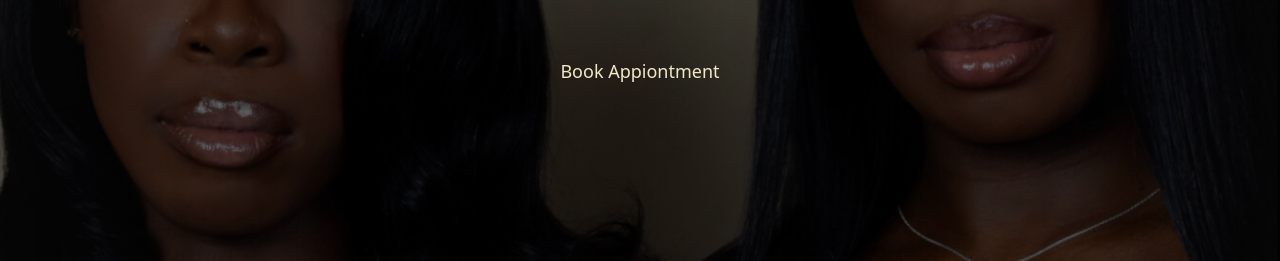
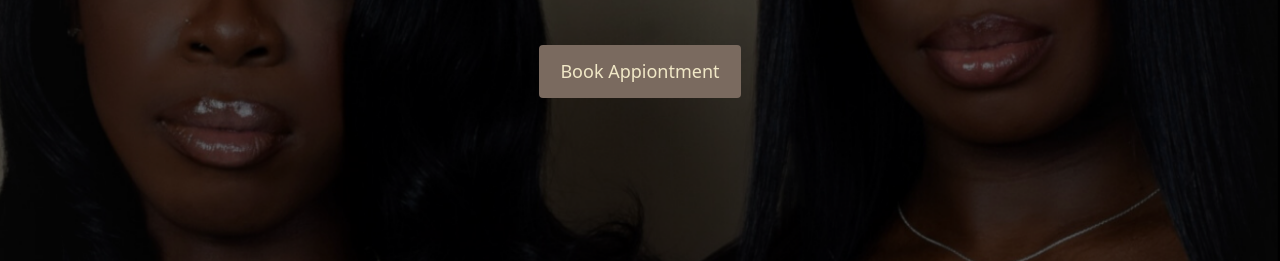
Before and after one commit to Simbiat23/Hairstylist-Portfolio, a website: page index.html in a window 1280 px wide. In both pictures the pointer is over the link "Book Appiontment". Shown: the part 406-667 px from the top of the page. Drawn offline with nearby package versions, Linux system fonts and the light colour scheme.

Commit message:
added hover to btn

```diff
--- a/src/style.css
+++ b/src/style.css
@@ -48,3 +48,7 @@ p {
   background-color: var(--btn-colour);
   color: white;
 }
+
+.btn-design:hover {
+  background-color: #7a6a5f;
+}
```
